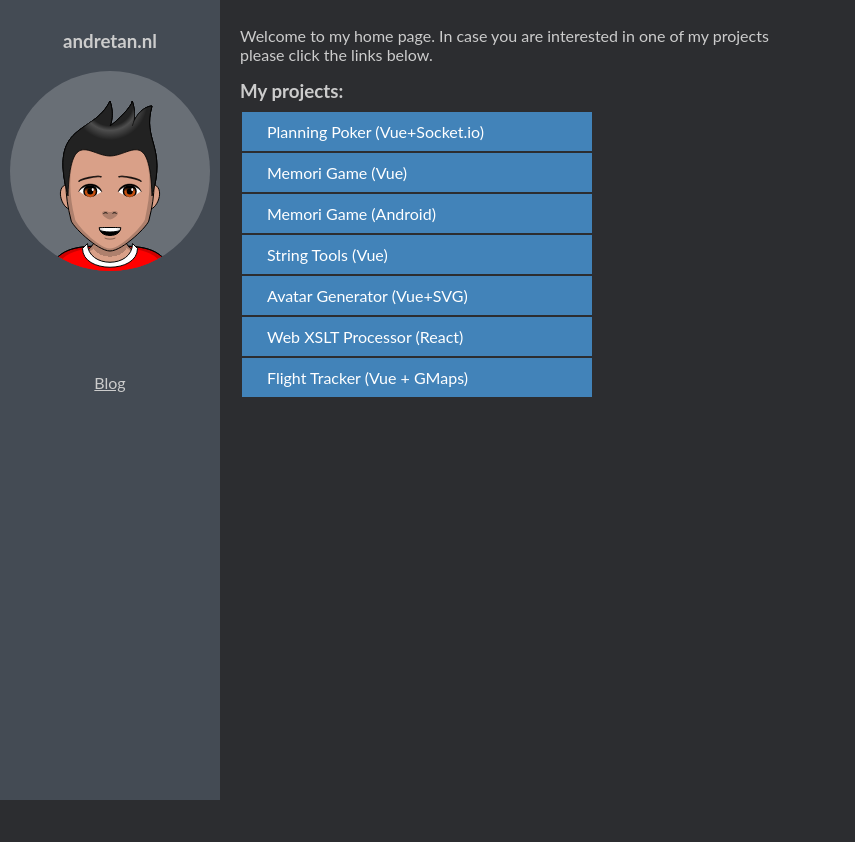
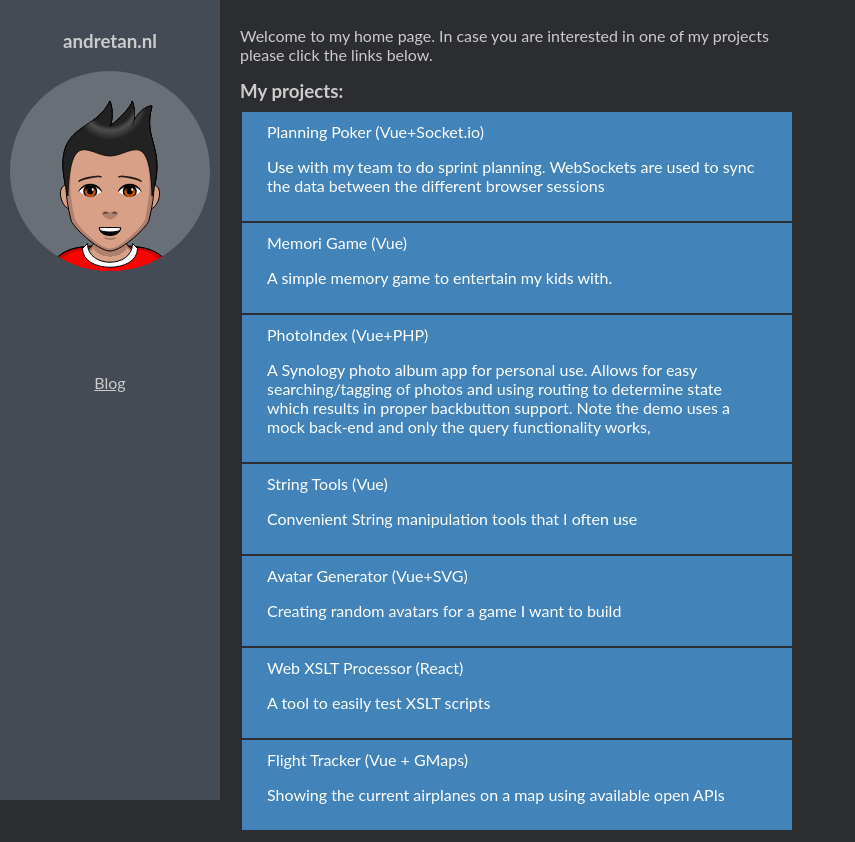
Before and after one commit to tanandre/tanandre.github.io.source, a Vue app: page /#/ in a window 1280 px wide. Shown: the whole page, without its empty margins (0-855 px from the left). Before the commit the page ends 800 px from the top, so only its background shows below. Built offline with nearby package versions, Linux system fonts and the light colour scheme; some icons are missing.

Commit message:
add photoindex link

```diff
--- a/src/components/ProjectLinks.vue
+++ b/src/components/ProjectLinks.vue
@@ -3,7 +3,9 @@
     <p>Welcome to my home page. In case you are interested in one of my projects please click the links below.</p>
     <h3>My projects:</h3>
     <a v-for="link in links" :key="link.url" :href="link.url">
-      <div class="link">{{link.name}}</div>
+      <div class="link">{{link.name}}
+        <p>{{link.summary}}</p>
+      </div>
     </a>
   </div>
 </template>
@@ -12,30 +14,37 @@
 const links = [
   {
     name: 'Planning Poker (Vue+Socket.io)',
+    summary: 'Use with my team to do sprint planning. WebSockets are used to sync the data between the different browser sessions',
     url: 'http://planningpoker-bb.herokuapp.com/',
   },
   {
     name: 'Memori Game (Vue)',
+    summary: 'A simple memory game to entertain my kids with.',
     url: 'https://webmemori.netlify.app/',
   },
   {
-    name: 'Memori Game (Android)',
-    url: 'https://play.google.com/store/apps/details?id=nl.tan.memory',
+    name: 'PhotoIndex (Vue+PHP)',
+    summary: 'A Synology photo album app for personal use. Allows for easy searching/tagging of photos and using routing to determine state which results in proper backbutton support. Note the demo uses a mock back-end and only the query functionality works,',
+    url: 'https://photoindex-demo.netlify.app',
   },
   {
     name: 'String Tools (Vue)',
+    summary: 'Convenient String manipulation tools that I often use',
     url: 'https://stringtools.netlify.app/',
   },
   {
     name: 'Avatar Generator (Vue+SVG)',
+    summary: 'Creating random avatars for a game I want to build',
     url: 'https://avatar-generator.netlify.app/',
   },
   {
     name: 'Web XSLT Processor (React)',
+    summary: 'A tool to easily test XSLT scripts',
     url: 'https://webxslt.netlify.app/',
   },
   {
     name: 'Flight Tracker (Vue + GMaps)',
+    summary: 'Showing the current airplanes on a map using available open APIs',
     url: 'https://flight-tracker.netlify.app/',
   },
 ];
@@ -62,7 +71,7 @@ a {
 .links .link {
   margin: 2px;
   padding: 10px 25px;
-  width: 300px;
+  width: 500px;
   color: #fff;
   /* background-color: #61DAFB; */
   background-color: rgb(66, 131, 185);
```
Also changed, not shown: 1 other file (tests, documents, lock files or other folders).
